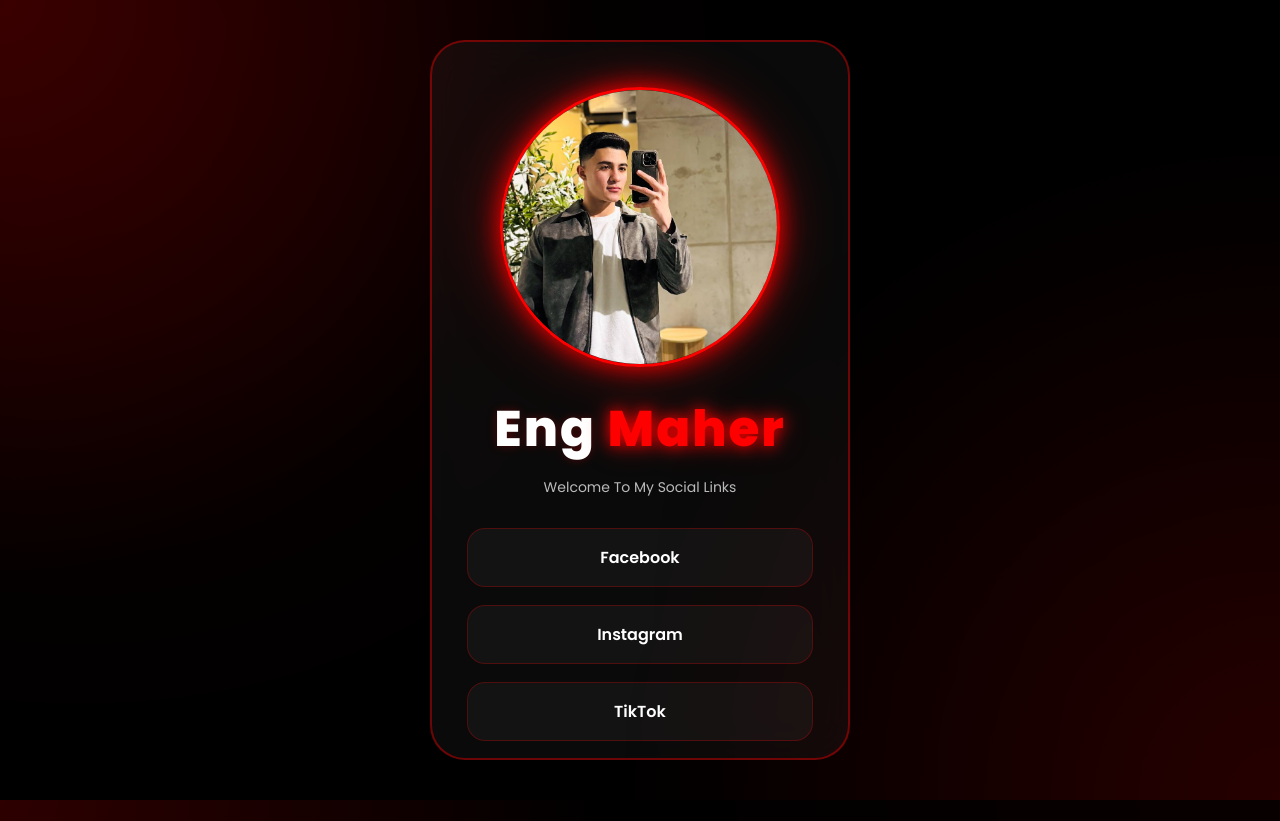
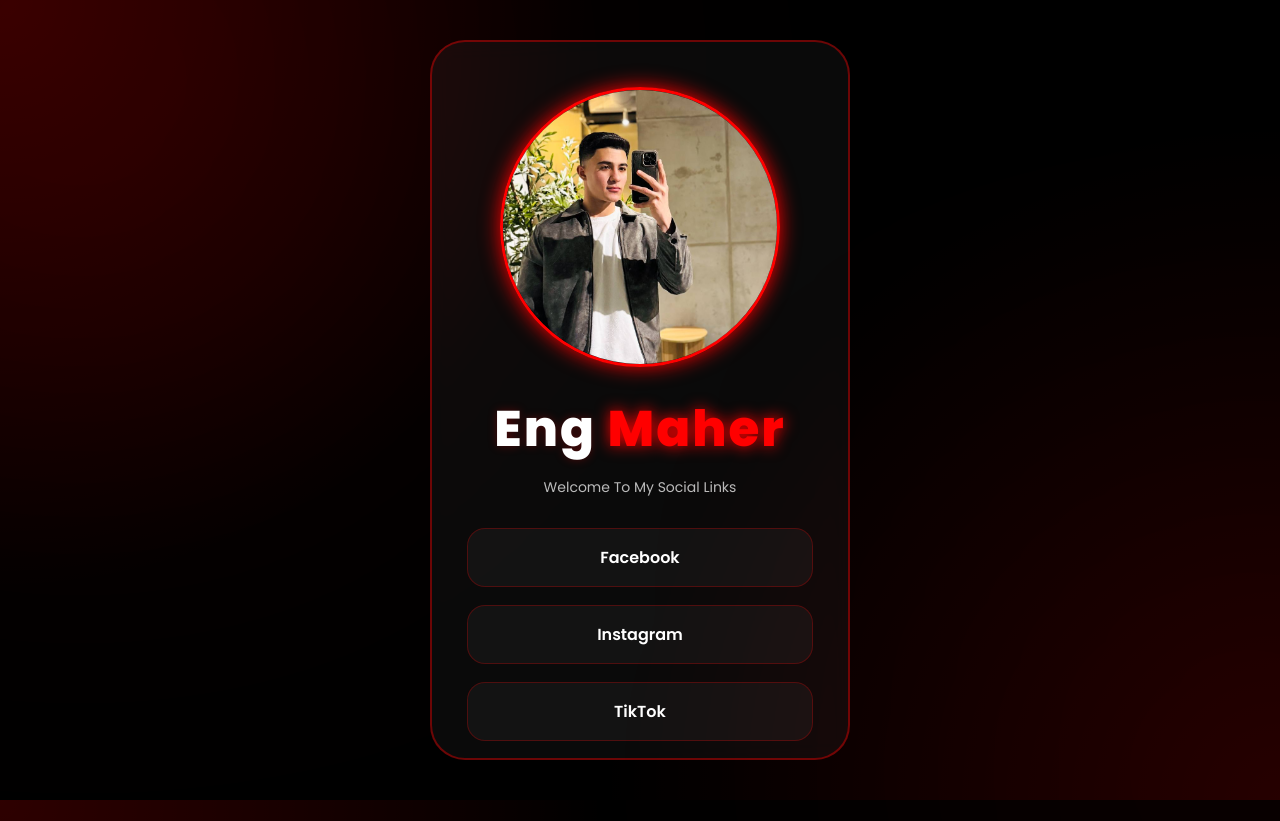
Before and after one commit to maherii097-ui/Maher-Links, a plain HTML site: page index.html in a window 1280 px wide. Shown: the top 821 px of the page. Drawn offline with Linux system fonts and the light colour scheme.

Commit message:
Update index.html

```diff
--- a/index.html
+++ b/index.html
@@ -17,9 +17,11 @@
     padding:0;
     box-sizing:border-box;
     font-family:'Poppins',sans-serif;
+
+    -webkit-tap-highlight-color:transparent; /* تحسين الموبايل */
 }
 
-/* 🔥 قفل الصفحة بالكامل */
+/* 🔥 قفل الصفحة */
 html, body{
     height:100%;
     margin:0;
@@ -39,7 +41,7 @@ body{
     #000;
 }
 
-/* Glow */
+/* Glow خفيف */
 body::before{
     content:'';
     position:absolute;
@@ -64,7 +66,7 @@ body::after{
     right:-220px;
 }
 
-/* 🔥 الكارد */
+/* 🔥 الكارد (أسرع) */
 .card{
 
     width:420px;
@@ -79,7 +81,9 @@ body::after{
     -ms-overflow-style:none;
 
     background:rgba(255,255,255,0.04);
-    backdrop-filter:blur(25px);
+
+    /* 🔥 خففنا الـ blur عشان السرعة */
+    backdrop-filter:blur(10px);
 
     border-radius:35px;
 
@@ -90,13 +94,15 @@ body::after{
     position:relative;
 
     border:2px solid rgba(255,0,0,.4);
+
+    will-change:transform;
 }
 
 .card::-webkit-scrollbar{
     display:none;
 }
 
-/* الصورة */
+/* الصورة (أخف) */
 .profile{
 
     width:280px;
@@ -110,9 +116,7 @@ body::after{
 
     border:3px solid red;
 
-    box-shadow:
-    0 0 25px red,
-    0 0 60px rgba(255,0,0,.4);
+    box-shadow:0 0 20px red;
 
     display:flex;
     justify-content:center;
@@ -138,15 +142,12 @@ body::after{
 
     color:white;
 
-    text-shadow:
-    0 0 10px rgba(255,0,0,.25);
+    text-shadow:0 0 10px rgba(255,0,0,.25);
 }
 
 .logo span{
     color:red;
-    text-shadow:
-    0 0 15px red,
-    0 0 30px rgba(255,0,0,.4);
+    text-shadow:0 0 15px red;
 }
 
 /* الوصف */
@@ -179,7 +180,7 @@ body::after{
 
     font-weight:600;
 
-    transition:.3s;
+    transition:0.15s ease;
 
     position:relative;
     overflow:hidden;
@@ -198,7 +199,7 @@ body::after{
         rgba(255,0,0,.3),
         transparent
     );
-    transition:.5s;
+    transition:.4s;
 }
 
 .links a:hover::before{
@@ -206,9 +207,12 @@ body::after{
 }
 
 .links a:hover{
-    transform:translateY(-4px);
+
+    transform:translateY(-2px);
+
     background:red;
-    box-shadow:0 0 20px red;
+
+    box-shadow:0 0 10px red;
 }
 
 /* الفوتر */
```
